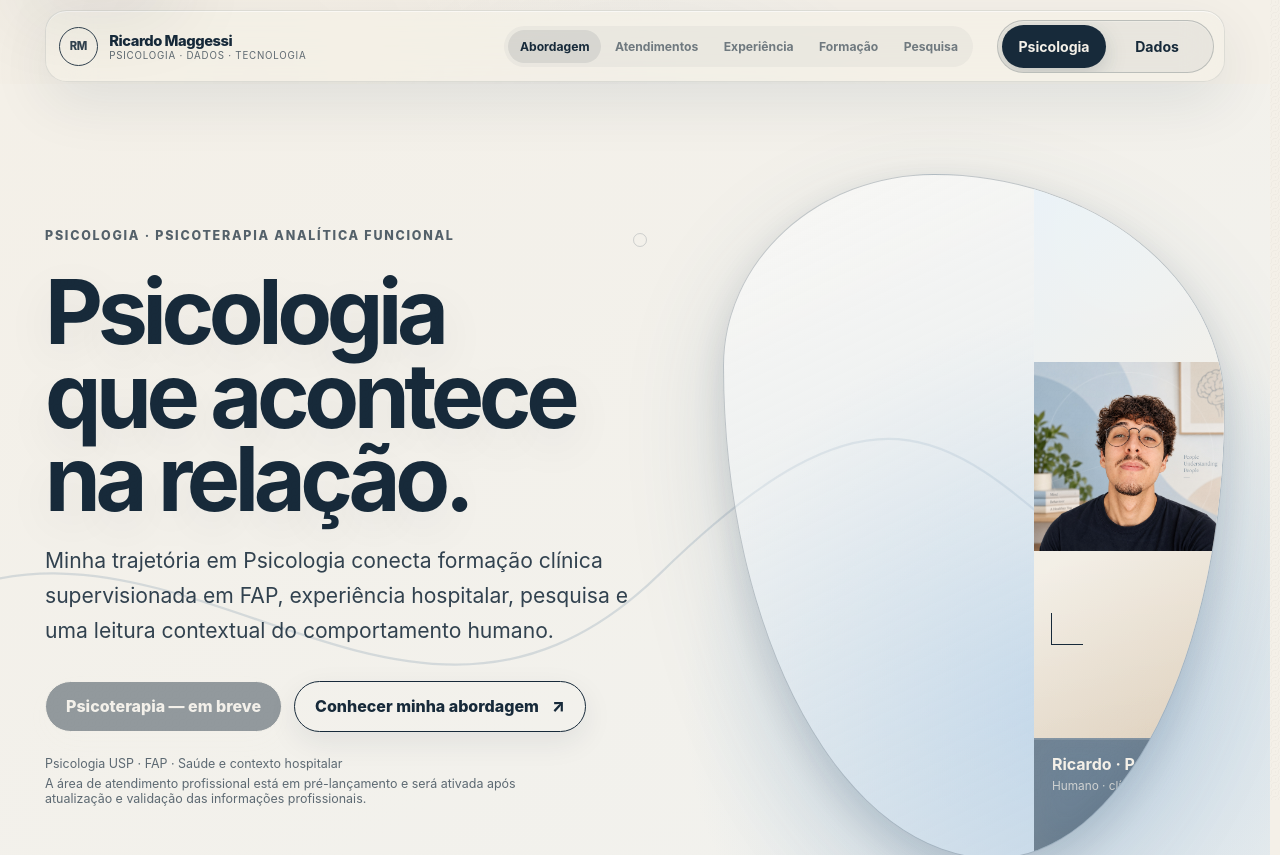
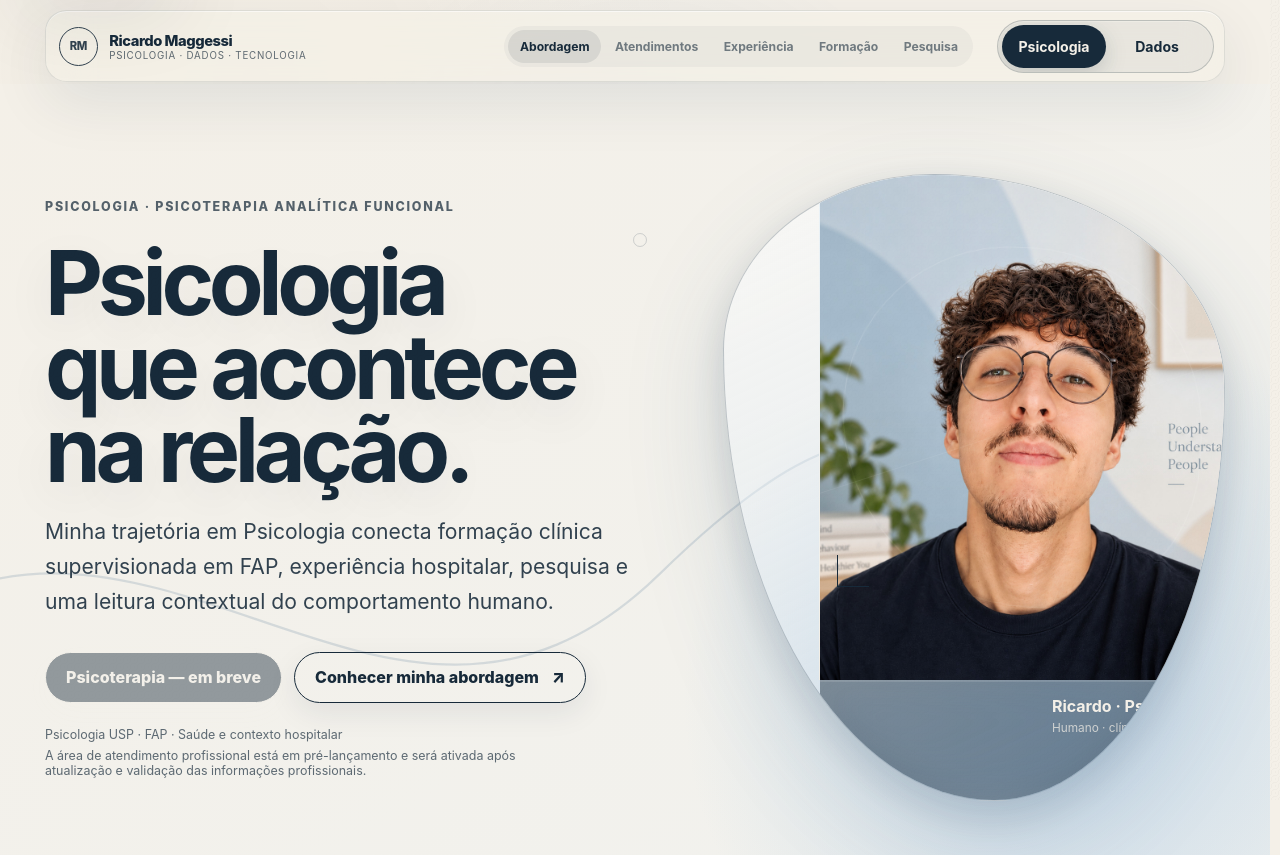
Before and after one commit to rsemsaco/ricardo-professional-site, a React (Vite) app: page /psicologia in a window 1280 px wide. Shown: the top 855 px of the page. Built offline with nearby package versions, Linux system fonts and the light colour scheme.

Commit message:
Fit uploaded JPG portraits to hero frames

```diff
--- a/src/styles/refinements.css
+++ b/src/styles/refinements.css
@@ -43,30 +43,33 @@
   margin-bottom: clamp(3.5rem, 6vw, 5rem);
 }
 
-/* Portraits: show the approved files completely and avoid aggressive cropping. */
+/* Portraits: use the manually uploaded JPGs in a controlled 4:5 hero crop. */
 .profile-portrait {
   display: grid;
   grid-template-rows: minmax(0, 1fr) auto;
-  aspect-ratio: auto;
+  width: min(100%, 34rem);
   min-height: 0;
+  margin-inline: auto;
   overflow: hidden;
 }
 
 .profile-portrait .profile-placeholder__visual {
   position: relative;
   inset: auto;
-  min-height: clamp(27rem, 44vw, 37rem);
+  aspect-ratio: 4 / 5;
+  min-height: 0;
   overflow: hidden;
 }
 
 .profile-portrait__image {
   position: absolute;
   inset: 0;
+  display: block;
   width: 100%;
   height: 100%;
-  object-fit: contain;
-  object-position: center;
-  transform: none;
+  object-fit: cover;
+  transform: scale(1.001);
+  transform-origin: center;
 }
 
 .profile-placeholder--psychology .profile-placeholder__visual {
@@ -77,9 +80,12 @@
   background: linear-gradient(145deg, #081b2b, #102a43 58%, #172a3a);
 }
 
-.profile-placeholder--psychology .profile-portrait__image,
+.profile-placeholder--psychology .profile-portrait__image {
+  object-position: 50% 45%;
+}
+
 .profile-placeholder--data .profile-portrait__image {
-  object-position: center;
+  object-position: 50% 50%;
 }
 
 .profile-placeholder__caption {
@@ -94,7 +100,7 @@
 
 @media (hover: hover) and (pointer: fine) {
   .experience-hero__media:hover .profile-portrait__image {
-    transform: scale(1.018);
+    transform: scale(1.035);
   }
 }
 
@@ -193,8 +199,12 @@
     margin-top: var(--section-space-mobile);
   }
 
+  .profile-portrait {
+    width: min(100%, 30rem);
+  }
+
   .profile-portrait .profile-placeholder__visual {
-    min-height: min(118vw, 35rem);
+    aspect-ratio: 4 / 5;
   }
 
   .project-grid {
```
